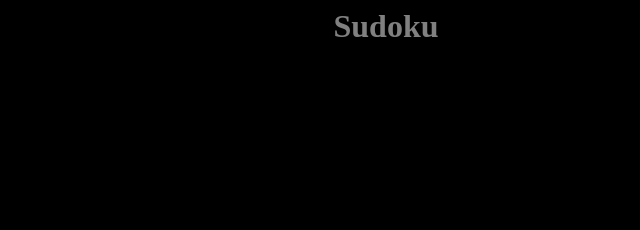
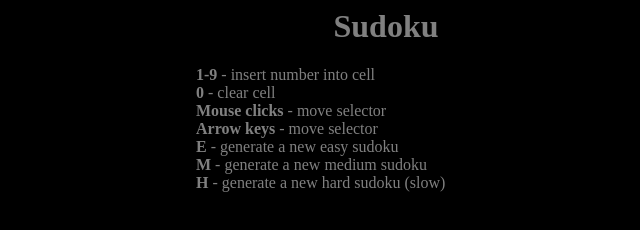
Before and after one commit to skeeto/Sudoku, a plain HTML site: page index.html in a window 1280 px wide. Shown: the whole page, without its empty margins (254-894 px from the left). Drawn offline with Linux system fonts and the light colour scheme.

Commit message:
Added instructions to HTML page.

```diff
--- a/index.html
+++ b/index.html
@@ -1,6 +1,13 @@
 <html>
   <head>
     <title>Sudoku</title>
+    <style>
+      p {
+        width: 380px;
+        margin-left: auto;
+        margin-right: auto;
+      }
+    </style>
   </head>
   <body bgcolor="black" text="gray">
     <center>
@@ -9,5 +16,14 @@
 	      archive="Sudoku.jar" width="380" height="380">
       </applet>
     </center>
+    <p>
+      <b>1-9</b> - insert number into cell<br/>
+      <b>0</b> - clear cell<br/>
+      <b>Mouse clicks</b> - move selector<br/>
+      <b>Arrow keys</b> - move selector<br/>
+      <b>E</b> - generate a new easy sudoku<br/>
+      <b>M</b> - generate a new medium sudoku<br/>
+      <b>H</b> - generate a new hard sudoku (slow)<br/>
+    </p>
   </body>
 </html>
```
